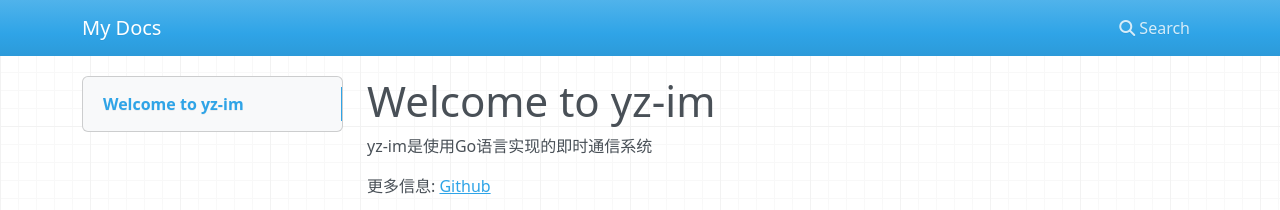
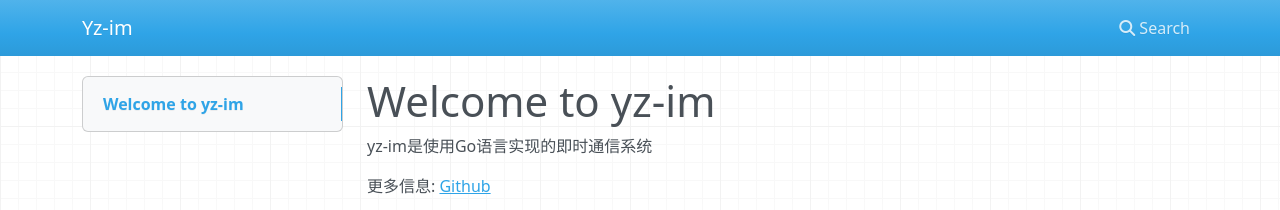
Before and after one commit to yz-im/yz-im.github.io, an MkDocs documentation site: the page built from docs/index.md, in a window 1280 px wide. Shown: the top 210 px of the page. Built offline with MkDocs 1.6.1, drawn with Linux system fonts in a browser that asks for light colours; nearby versions of some CDN libraries.

Commit message:
update: change site name

```diff
--- a/mkdocs.yml
+++ b/mkdocs.yml
@@ -1 +1 @@
-site_name: My Docs
+site_name: Yz-im
```
